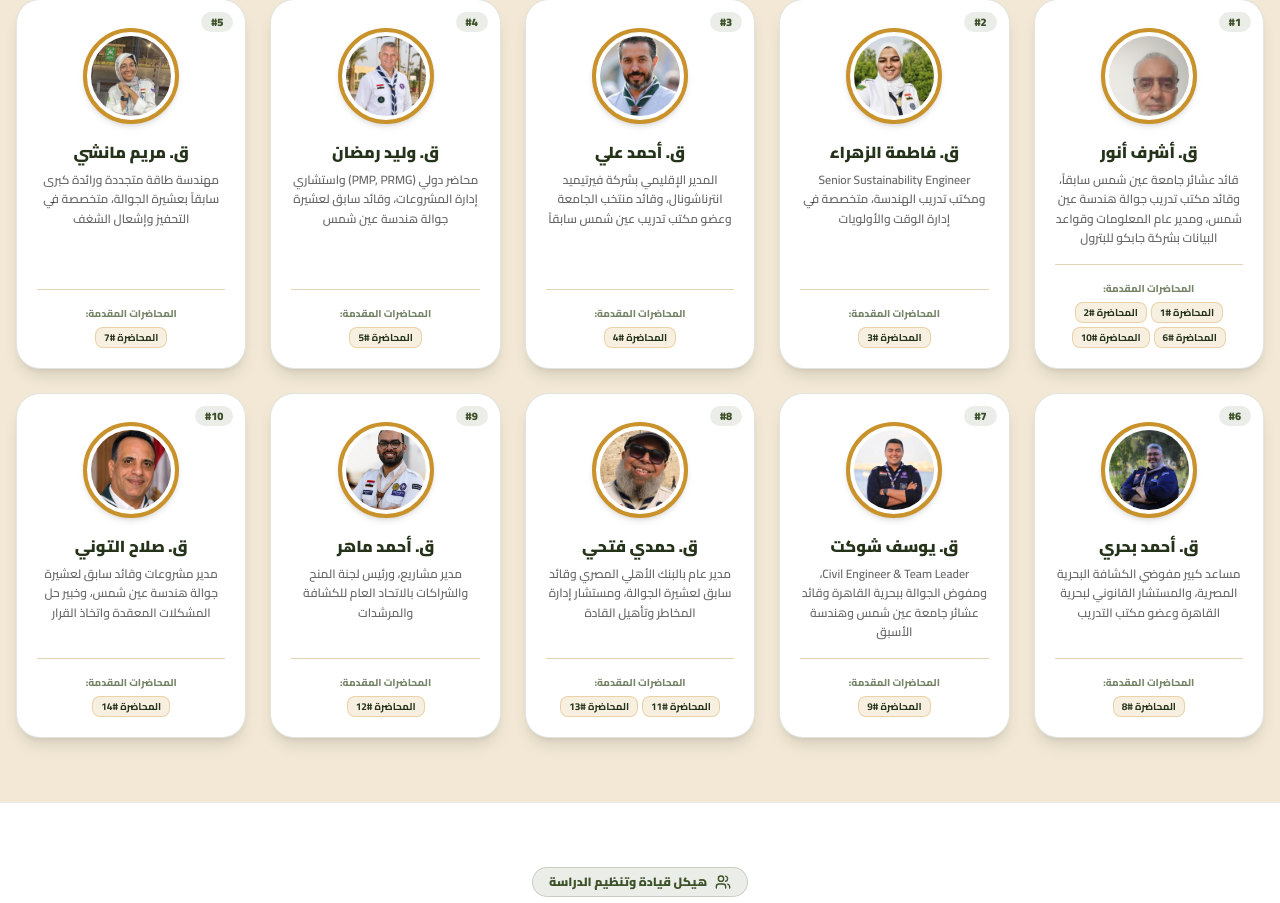
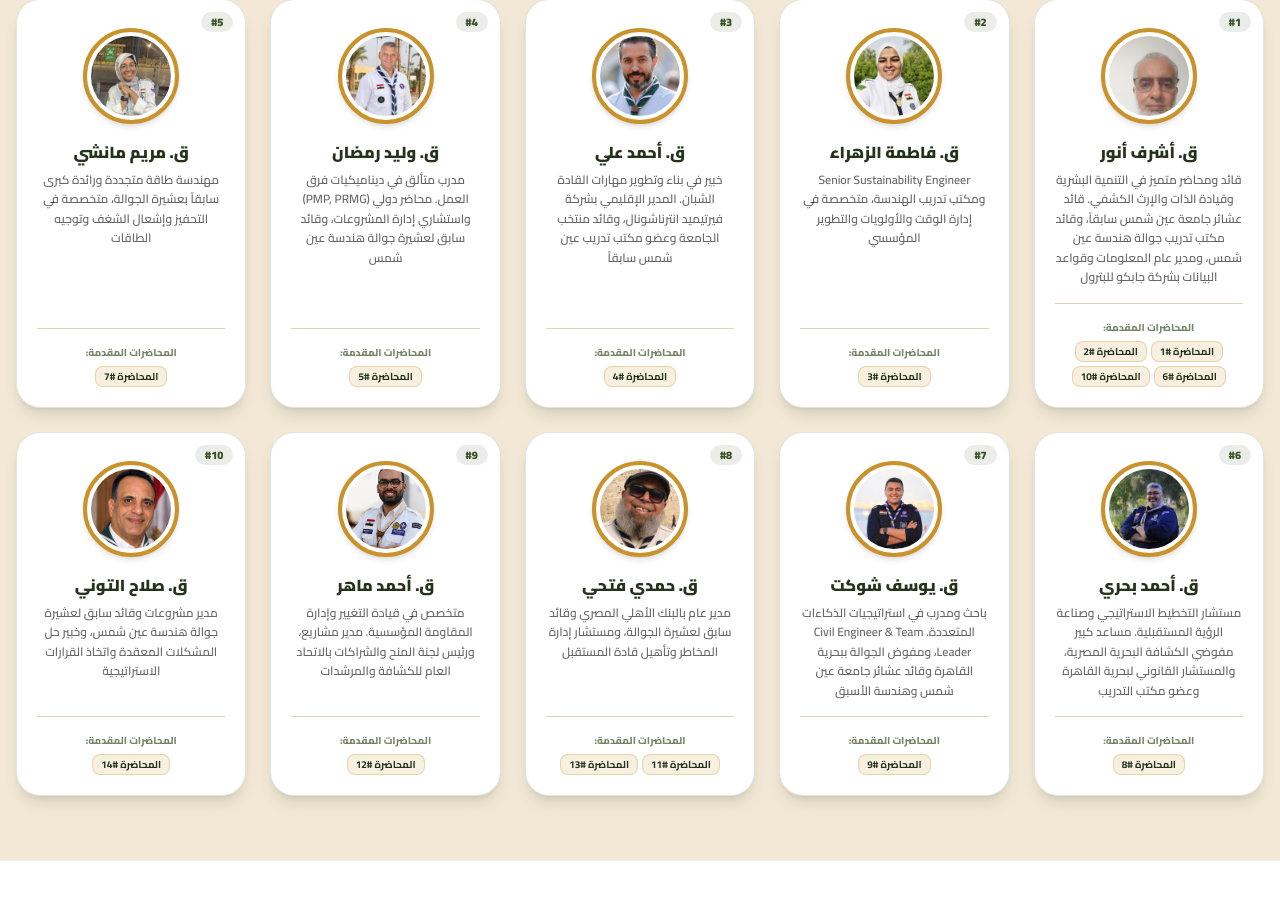
Before and after one commit to MoustafaHashem/athar, a Next.js app: page / in a window 1280 px wide. Shown: the part 3644-4547 px from the top of the page. Built offline with nearby package versions, Linux system fonts and the light colour scheme.

Commit message:
Merge old and new instructor bios

```diff
--- a/app/page.tsx
+++ b/app/page.tsx
@@ -67,70 +67,70 @@ export default function LandingPage() {
   const instructorsList: InstructorInfo[] = [
     {
       name: "ق. أشرف أنور",
-      bio: "قائد عشائر جامعة عين شمس سابقاً، وقائد مكتب تدريب جوالة هندسة عين شمس، ومدير عام المعلومات وقواعد البيانات بشركة جابكو للبترول",
+      bio: "قائد ومحاضر متميز في التنمية البشرية وقيادة الذات والإرث الكشفي. قائد عشائر جامعة عين شمس سابقاً، وقائد مكتب تدريب جوالة هندسة عين شمس، ومدير عام المعلومات وقواعد البيانات بشركة جابكو للبترول",
       imagePath: "/images/instructors/ashraf-anwar.jpg",
       firstOrder: 1,
       sessions: ["المحاضرة #1", "المحاضرة #2", "المحاضرة #6", "المحاضرة #10"],
     },
     {
       name: "ق. فاطمة الزهراء",
-      bio: "Senior Sustainability Engineer ومكتب تدريب الهندسة، متخصصة في إدارة الوقت والأولويات",
+      bio: "Senior Sustainability Engineer ومكتب تدريب الهندسة، متخصصة في إدارة الوقت والأولويات والتطوير المؤسسي",
       imagePath: "/images/instructors/fatma-alzahraa.jpg",
       firstOrder: 3,
       sessions: ["المحاضرة #3"],
     },
     {
       name: "ق. أحمد علي",
-      bio: "المدير الإقليمي بشركة فيرتيميد انترناشونال، وقائد منتخب الجامعة وعضو مكتب تدريب عين شمس سابقاً",
+      bio: "خبير في بناء وتطوير مهارات القادة الشبان. المدير الإقليمي بشركة فيرتيميد انترناشونال، وقائد منتخب الجامعة وعضو مكتب تدريب عين شمس سابقاً",
       imagePath: "/images/instructors/ahmed-ali.jpg",
       firstOrder: 4,
       sessions: ["المحاضرة #4"],
     },
     {
       name: "ق. وليد رمضان",
-      bio: "محاضر دولي (PMP, PRMG) واستشاري إدارة المشروعات، وقائد سابق لعشيرة جوالة هندسة عين شمس",
+      bio: "مدرب متألق في ديناميكيات فرق العمل. محاضر دولي (PMP, PRMG) واستشاري إدارة المشروعات، وقائد سابق لعشيرة جوالة هندسة عين شمس",
       imagePath: "/images/instructors/walid-ramadan.jpg",
       firstOrder: 5,
       sessions: ["المحاضرة #5"],
     },
     {
       name: "ق. مريم مانشي",
-      bio: "مهندسة طاقة متجددة ورائدة كبرى سابقاً بعشيرة الجوالة، متخصصة في التحفيز وإشعال الشغف",
+      bio: "مهندسة طاقة متجددة ورائدة كبرى سابقاً بعشيرة الجوالة، متخصصة في التحفيز وإشعال الشغف وتوجيه الطاقات",
       imagePath: "/images/instructors/mariam-manshi.jpg",
       firstOrder: 7,
       sessions: ["المحاضرة #7"],
     },
     {
       name: "ق. أحمد بحري",
-      bio: "مساعد كبير مفوضي الكشافة البحرية المصرية، والمستشار القانوني لبحرية القاهرة وعضو مكتب التدريب",
+      bio: "مستشار التخطيط الاستراتيجي وصناعة الرؤية المستقبلية. مساعد كبير مفوضي الكشافة البحرية المصرية، والمستشار القانوني لبحرية القاهرة وعضو مكتب التدريب",
       imagePath: "/images/instructors/ahmed-bahri.jpg",
       firstOrder: 8,
       sessions: ["المحاضرة #8"],
     },
     {
       name: "ق. يوسف شوكت",
-      bio: "Civil Engineer & Team Leader، ومفوض الجوالة ببحرية القاهرة وقائد عشائر جامعة عين شمس وهندسة الأسبق",
+      bio: "باحث ومدرب في استراتيجيات الذكاءات المتعددة. Civil Engineer & Team Leader، ومفوض الجوالة ببحرية القاهرة وقائد عشائر جامعة عين شمس وهندسة الأسبق",
       imagePath: "/images/instructors/yousef-shawkat.jpg",
       firstOrder: 9,
       sessions: ["المحاضرة #9"],
     },
     {
       name: "ق. حمدي فتحي",
-      bio: "مدير عام بالبنك الأهلي المصري وقائد سابق لعشيرة الجوالة، ومستشار إدارة المخاطر وتأهيل القادة",
+      bio: "مدير عام بالبنك الأهلي المصري وقائد سابق لعشيرة الجوالة، ومستشار إدارة المخاطر وتأهيل قادة المستقبل",
       imagePath: "/images/instructors/hamdi-fathi.jpg",
       firstOrder: 11,
       sessions: ["المحاضرة #11", "المحاضرة #13"],
     },
     {
       name: "ق. أحمد ماهر",
-      bio: "مدير مشاريع، ورئيس لجنة المنح والشراكات بالاتحاد العام للكشافة والمرشدات",
+      bio: "متخصص في قيادة التغيير وإدارة المقاومة المؤسسية. مدير مشاريع، ورئيس لجنة المنح والشراكات بالاتحاد العام للكشافة والمرشدات",
       imagePath: "/images/instructors/ahmed-maher.jpg",
       firstOrder: 12,
       sessions: ["المحاضرة #12"],
     },
     {
       name: "ق. صلاح التوني",
-      bio: "مدير مشروعات وقائد سابق لعشيرة جوالة هندسة عين شمس، وخبير حل المشكلات المعقدة واتخاذ القرار",
+      bio: "مدير مشروعات وقائد سابق لعشيرة جوالة هندسة عين شمس، وخبير حل المشكلات المعقدة واتخاذ القرارات الاستراتيجية",
       imagePath: "/images/instructors/salah-eltouni.jpg",
       firstOrder: 14,
       sessions: ["المحاضرة #14"],
```
Also changed, not shown: prisma/seed.ts (+10 -10 lines).
